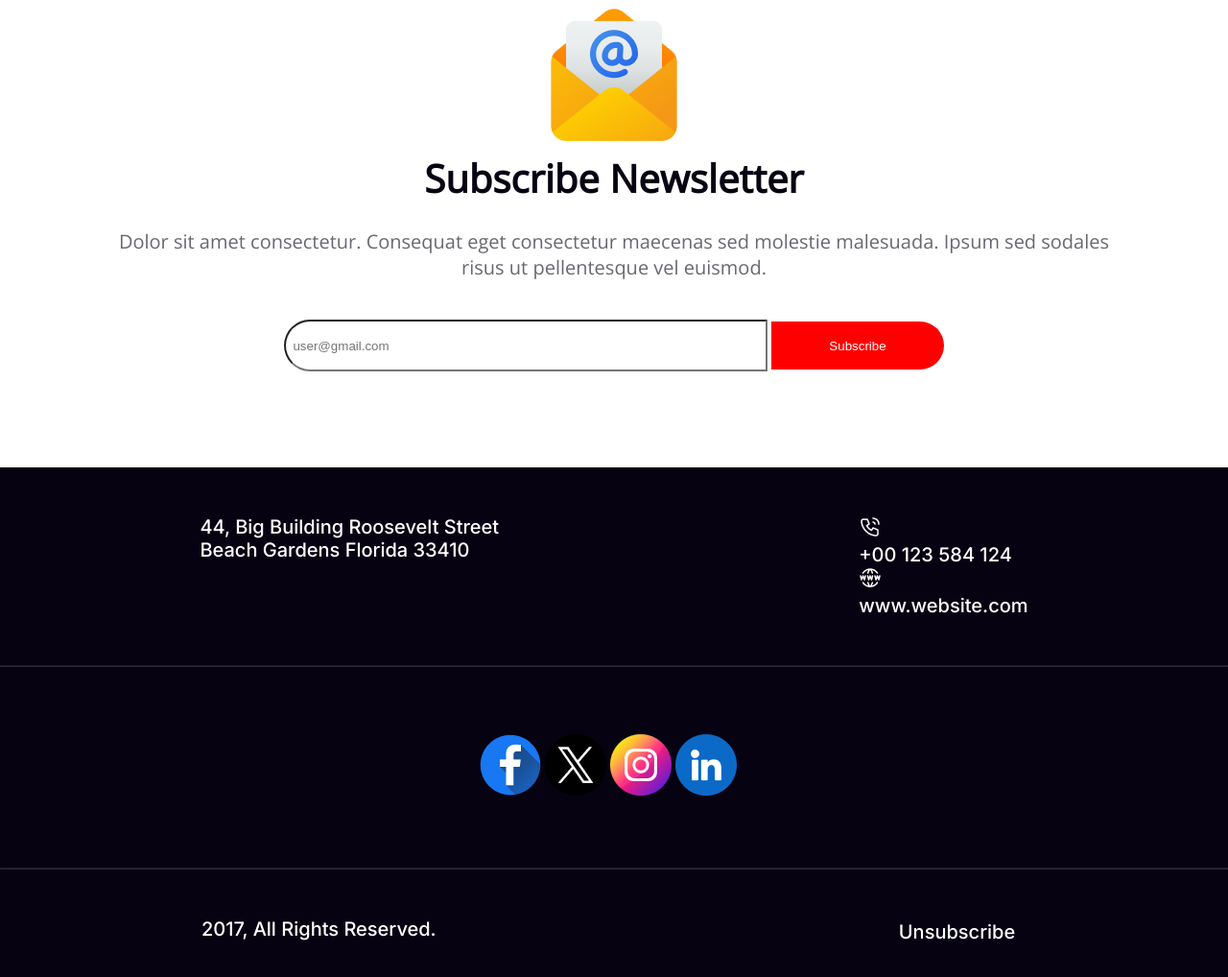
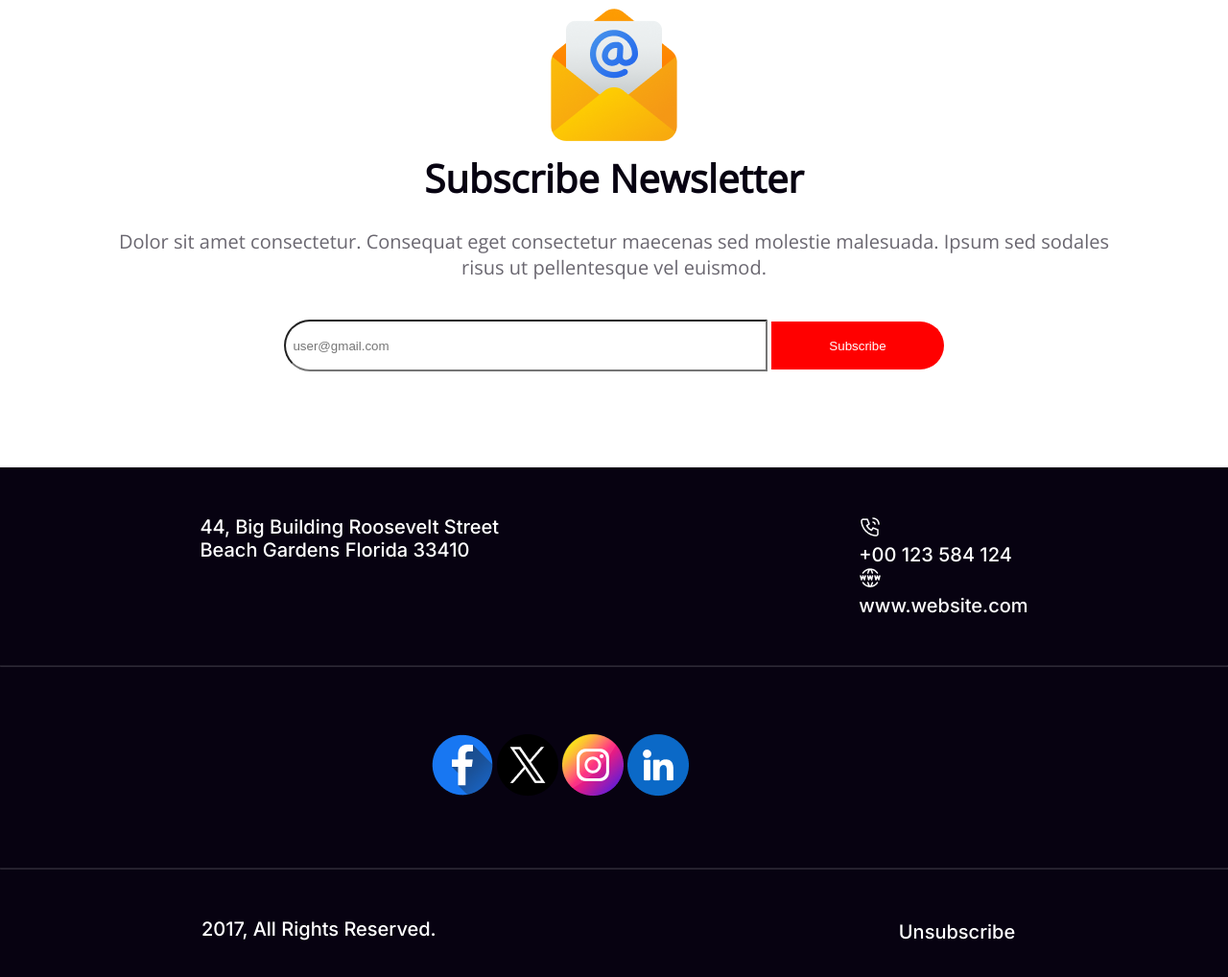
Before and after one commit to IffatLeuza/Assignmet1-New-year-New-Mission, a plain HTML site: page index.html in a window 1280 px wide. Shown: the part 5245-6263 px from the top of the page at 96% size. Drawn offline with nearby package versions, Linux system fonts and the light colour scheme.

Commit message:
fifth and Final commit

```diff
--- a/styles/style.css
+++ b/styles/style.css
@@ -359,7 +359,7 @@
 }
 .foot_images{
     padding: 50px;
-    margin: 20px 450px 20px 450px;
+    margin: 20px 400px 20px 400px;
 
 }
 .foot_btn{
```
